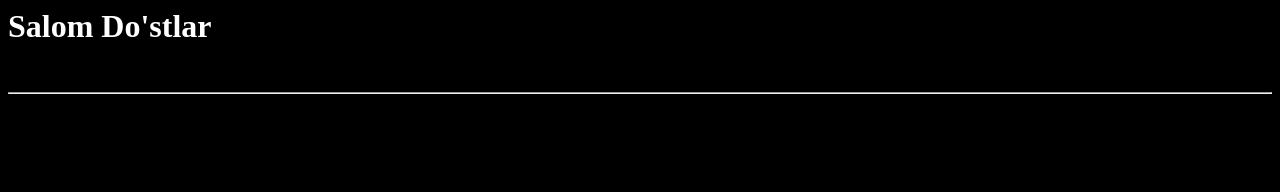
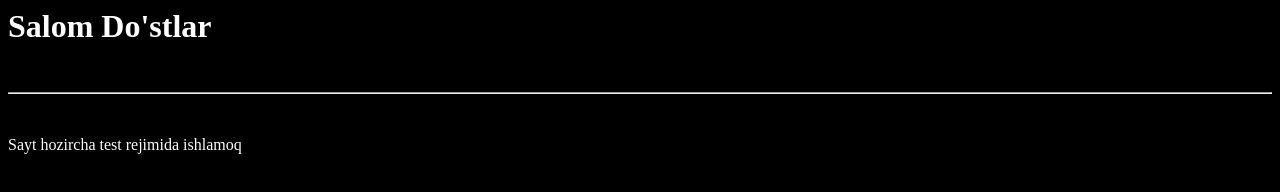
Before and after one commit to Ixtiyor-max/ki.github.io, a plain HTML site: page index.html in a window 1280 px wide. Drawn offline with Linux system fonts and the light colour scheme.

Commit message:
index.html

```diff
--- a/index.html
+++ b/index.html
@@ -8,7 +8,8 @@ KOMPYUTER INJINIRINGI GURUHI
 <br>
 <hr>
 <br>
-<p text="red>Sayt hozircha test rejimida ishlamoq </p>
+<p text="red">Sayt hozircha test rejimida ishlamoq
+</p>
 
 </body>
 </head>
```
